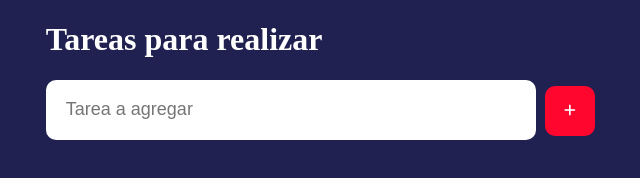
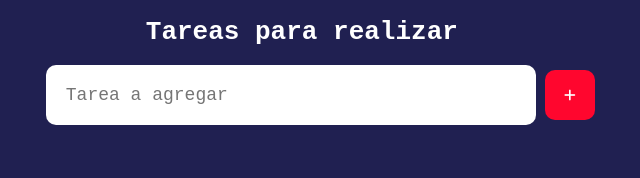
Before and after one commit to pabloencina/To-do-list, a plain HTML site: page index.html in a window 1280 px wide. Shown: the whole page, without its empty margins (215-855 px from the left). Drawn offline with Linux system fonts and the light colour scheme.

Commit message:
Reaccion del ReadMe

```diff
--- a/index.css
+++ b/index.css
@@ -9,8 +9,10 @@
     border-radius: 10px;
     background-color: white;
     font-size: 18px;
+    font-family: monospace;
     border: 0;
 }
+
 #itemInput{
     width: 350px;
     height: 30px;
@@ -22,8 +24,10 @@
     border-radius: 10px;
     background-color: white;
     font-size: 18px;
+    font-family: monospace;
     border: 0;
 }
+
 #botonAgregar{
     width: 50px;
     height: 50px;
@@ -68,6 +72,8 @@ body{
 
 h1{
     color: white;
+    font-family: monospace;
+    margin-left: 100px;
 }
 
 .input-div{
```
Also changed, not shown: 1 other file.
